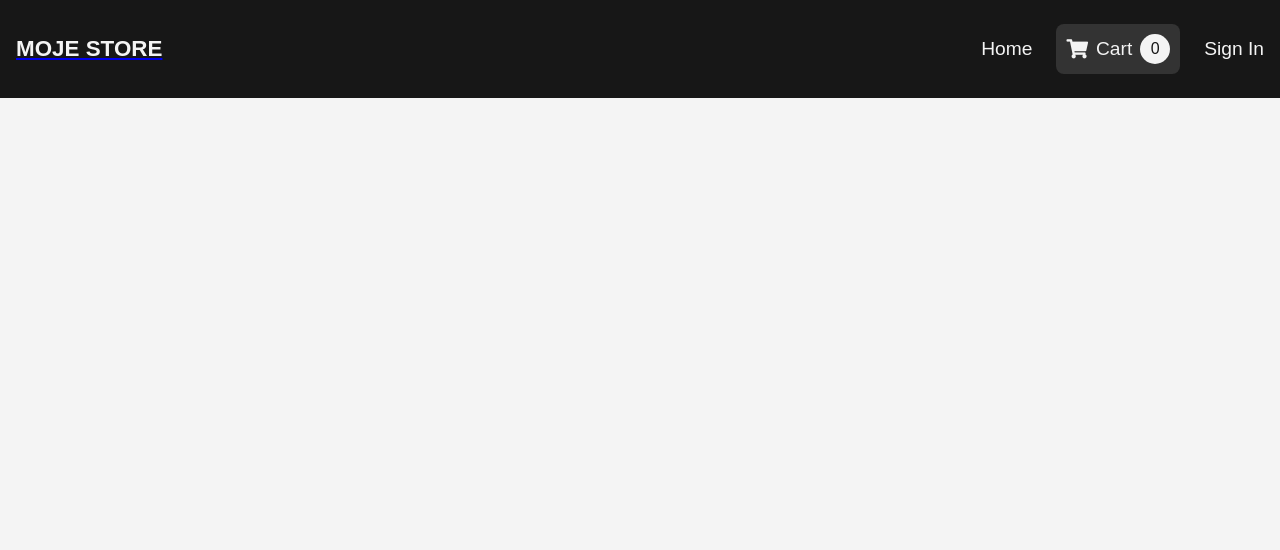
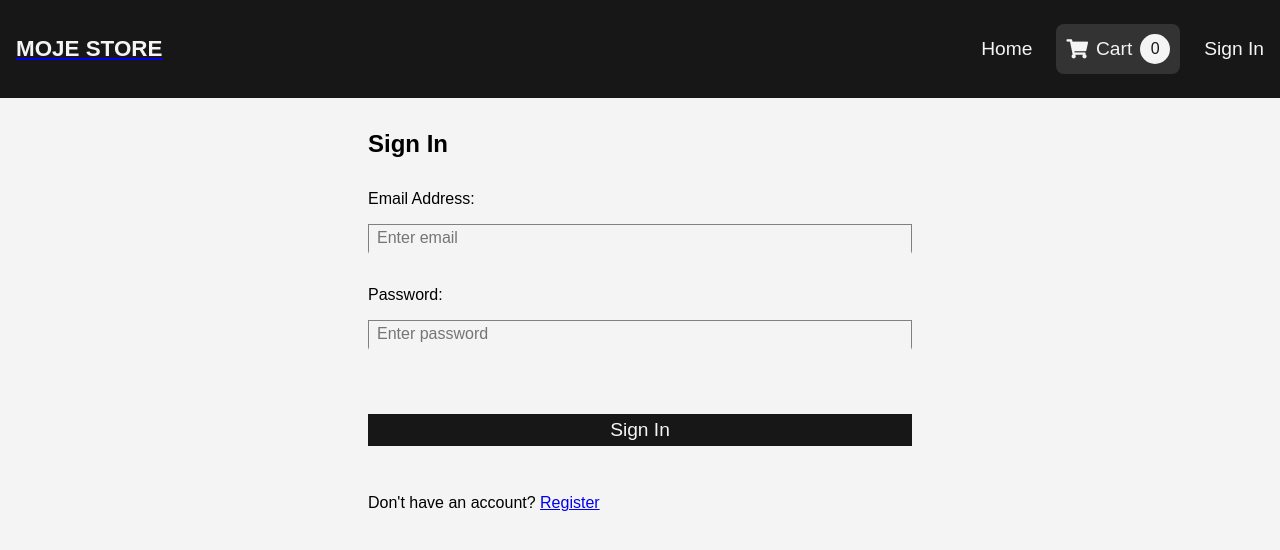
Before and after one commit to Lanzar-dev/mern-shopping-cart, a React (Create React App) app in the folder frontend/: page /signin in a window 1280 px wide. Shown: the top 550 px of the page. Built offline with nearby package versions, Linux system fonts and the light colour scheme.

Commit message:
added signin screen styles

```diff
--- a/frontend/src/App.js
+++ b/frontend/src/App.js
@@ -6,11 +6,13 @@ import { useState } from "react";
 import HomeScreen from "./screens/HomeScreen";
 import ProductScreen from "./screens/ProductScreen";
 import CartScreen from "./screens/CartScreen";
+import SigninScreen from "./screens/SigninScreen";
 
 // components
 import Navbar from "./components/Navbar";
 import Backdrop from "./components/Backdrop";
 import SideDrawer from "./components/SideDrawer";
+
 //import Footer from "./components/Footer";
 
 function App() {
@@ -25,6 +27,7 @@ function App() {
         <Switch>
           <Route exact path="/" component={HomeScreen} />
           <Route exact path="/product/:id" component={ProductScreen} />
+          <Route exact path="/signin" component={SigninScreen} />
           <Route exact path="/cart" component={CartScreen} />
         </Switch>
       </main>
--- a/frontend/src/index.css
+++ b/frontend/src/index.css
@@ -1,15 +1,56 @@
-*{
+* {
   padding: 0;
   margin: 0;
   box-sizing: border-box;
 }
 
-body{
+body {
   font-family: Arial, Helvetica, sans-serif;
   background: #f4f4f4;
 }
 
-img{
+img {
   width: 100%;
   object-fit: contain;
 }
+
+.form,
+.form label,
+.form input {
+  width: 100%;
+}
+
+.form label {
+  font-size: 1rem;
+}
+
+.form input {
+  padding: 10px 20px;
+  border: 1px solid gray;
+  border-bottom: 3px solid transparent;
+  background-color: #eee;
+  outline-width: 0;
+  font-size: 1rem;
+}
+
+.form input:focus {
+  border-bottom: 3px solid coral;
+}
+
+.btn {
+  padding: 30px;
+  cursor: pointer;
+  width: 100%;
+  font-size: 1.2rem;
+  /* border: none; */
+  border-color: transparent;
+}
+
+.btn:hover {
+  opacity: 0.8;
+}
+
+.btn-primary {
+  background-color: coral;
+  color: #fff;
+}
--- /dev/null
+++ b/frontend/src/screens/SigninScreen.css
@@ -0,0 +1,15 @@
+.form {
+  max-width: 40rem;
+  margin: 0 auto;
+}
+
+.form > div {
+  display: flex;
+  flex-direction: column;
+  margin: 1rem;
+}
+
+.form label {
+  margin: 1rem 0;
+  display: block;
+}
--- /dev/null
+++ b/frontend/src/screens/SigninScreen.js
@@ -0,0 +1,68 @@
+import React, { useState } from "react";
+import { Link } from "react-router-dom";
+import "./SigninScreen.css";
+
+function SigninScreen() {
+  const [email, setEmail] = useState("");
+  const [password, setPassword] = useState("");
+
+  const submitHandler = (e) => {
+    e.preventDefault();
+    //TODO: signin action
+  };
+
+  return (
+    <div>
+      <form className="form" onSubmit={submitHandler}>
+        <div>
+          <h2>Sign In</h2>
+        </div>
+        <div>
+          <label htmlFor="email">Email Address:</label>
+          <input
+            type="email"
+            id="email"
+            placeholder="Enter email"
+            required
+            onChange={(e) => setEmail(e.target.value)}
+            tabIndex={1}
+          />
+        </div>
+        <div>
+          <label htmlFor="password">
+            Password:{" "}
+            {/* <Link
+              to="/forgotpassword"
+              className="login-screen-forgotpassword"
+              tabIndex={4}
+            >
+              Forgot Password?
+            </Link> */}
+          </label>
+          <input
+            type="password"
+            id="password"
+            placeholder="Enter password"
+            required
+            onChange={(e) => setPassword(e.target.value)}
+            tabIndex={2}
+          />
+        </div>
+        <div>
+          <label />
+          <button className="btn btn-primary" type="submit" tabIndex={3}>
+            Sign In
+          </button>
+        </div>
+        <div>
+          <label />
+          <span>
+            Don't have an account? <Link to="/register">Register</Link>
+          </span>
+        </div>
+      </form>
+    </div>
+  );
+}
+
+export default SigninScreen;
```
Also changed, not shown: 1 other file (tests, documents, lock files or other folders). Lines whose indentation alone changed are shown as unchanged.
